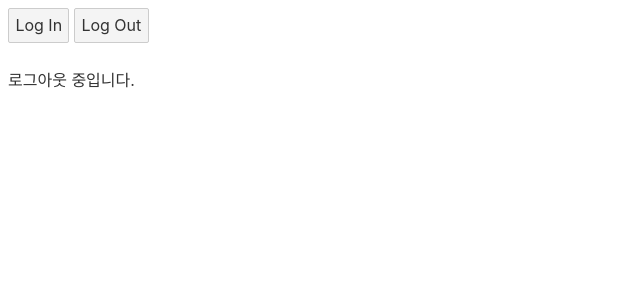
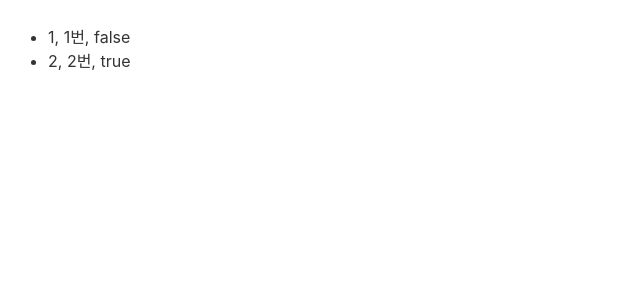
Before and after one commit to 1two13/practice-svelte, a Svelte app: page / in a window 1280 px wide. Shown: the top 300 px of the page, without its empty margins (0-640 px from the left). Built offline with nearby package versions, Linux system fonts and the light colour scheme.

Commit message:
{#each ...}
반복문

```diff
--- a/src/App.svelte
+++ b/src/App.svelte
@@ -1,17 +1,16 @@
 <script>
-  let auth = {
-    loggedIn: false
-  }
-
-  const handleLogin = () => auth.loggedIn = true;
-  const handleLogout = () => auth.loggedOut = false;
+  let todos = [
+    {id: 0, content: '1번', done: false},
+    {id: 1, content: '2번', done: true},
+  ]
 </script>
 
-<button on:click={handleLogin}>Log In</button>
-<button on:click={handleLogout}>Log Out</button>
-
-{#if auth.loggedIn === true}
-<p>로그인 중입니다.</p>
-{:else}
-<p>로그아웃 중입니다.</p>
-{/if}
+<ul>
+  {#each todos as {id, content, done}, index}
+    <li>
+      <span>{index + 1}</span>,
+      <span>{content}</span>,
+      <span>{done}</span>
+    </li>
+  {/each}
+</ul>
```
